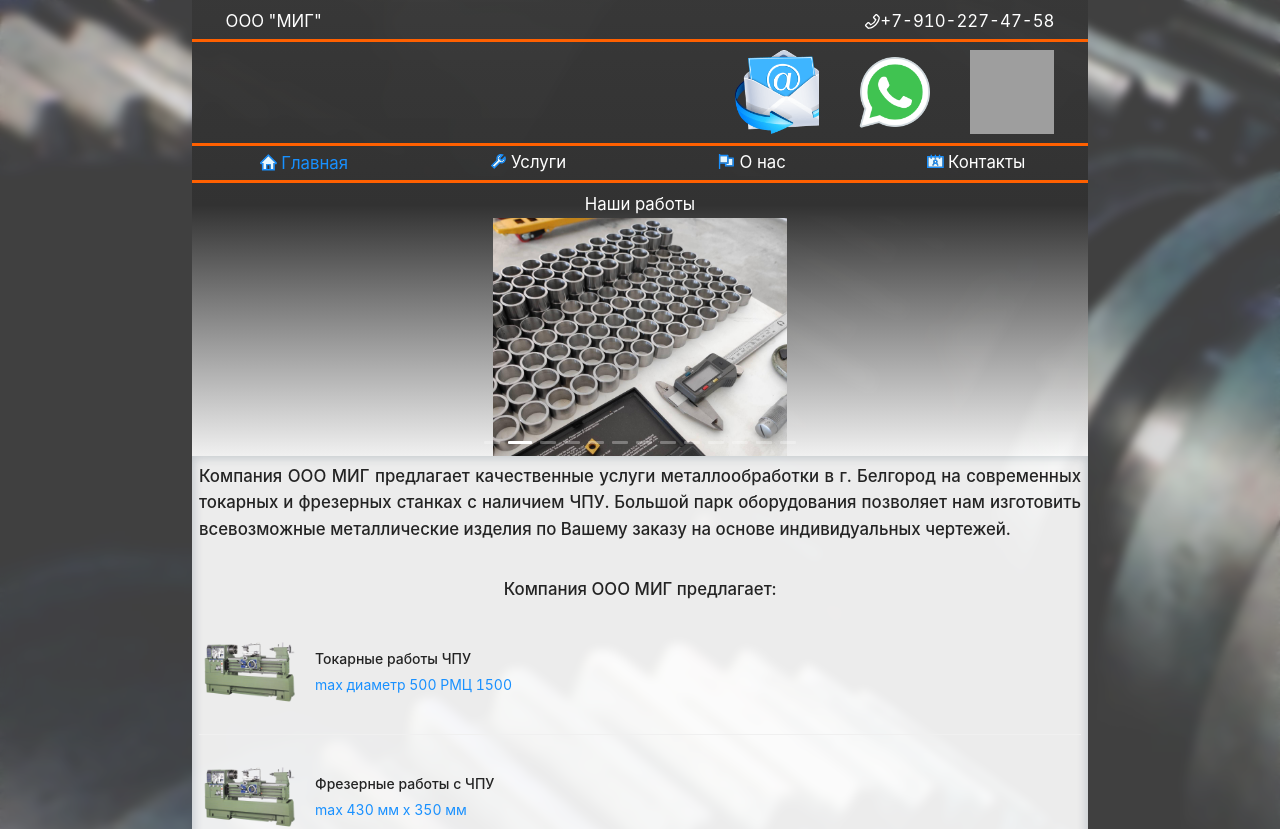
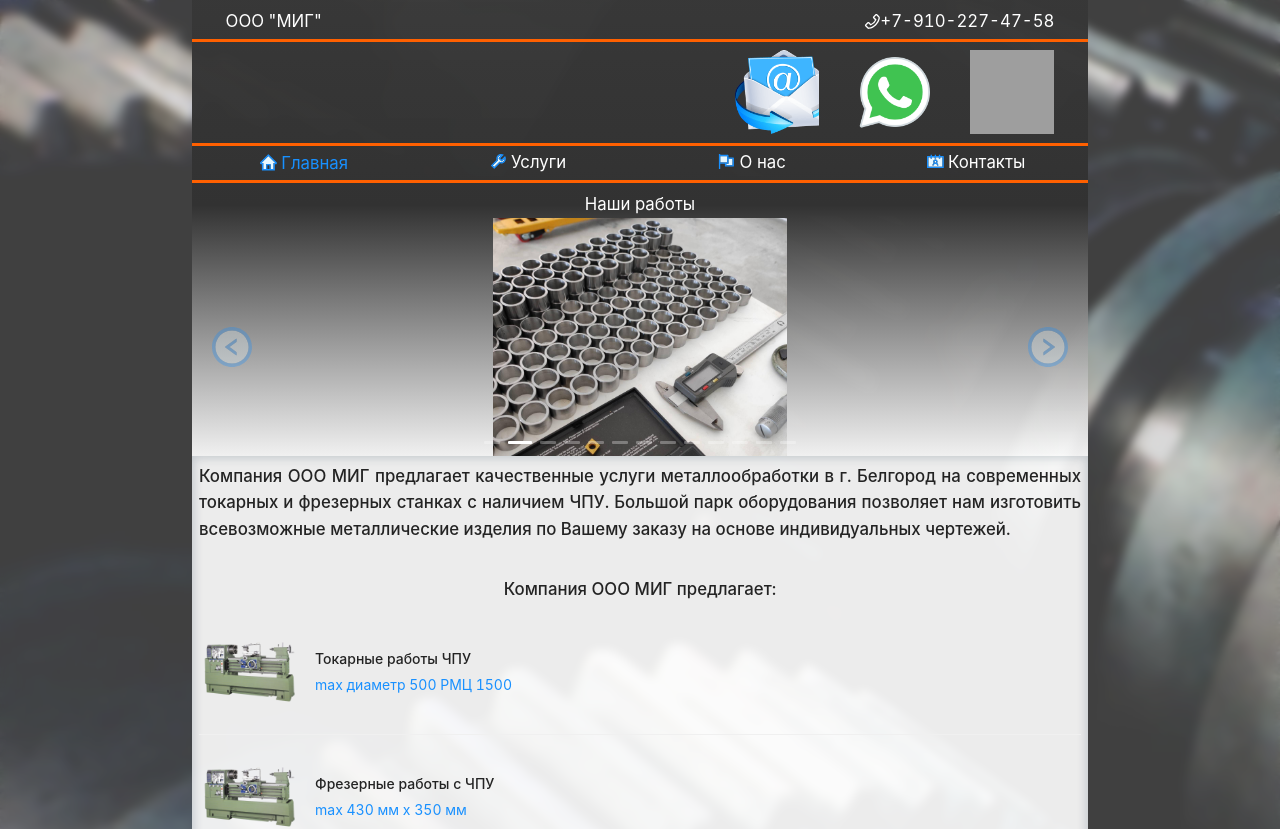
Before and after one commit to Aytcavdep/mig, a React (Create React App) app: page / in a window 1280 px wide. Shown: the top 829 px of the page. Built offline with nearby package versions, Linux system fonts and the light colour scheme; grey boxes are pictures that could not be loaded; the HTML template or start-up script is replaced by a standard one.

Commit message:
Added carousel arrow

```diff
--- a/public/index.html
+++ b/public/index.html
@@ -2,6 +2,44 @@
 <html lang="ru">
   <head>
     <meta charset="utf-8" />
+    <!-- Yandex.Metrika counter -->
+    <script type="text/javascript">
+      (function (m, e, t, r, i, k, a) {
+        m[i] =
+          m[i] ||
+          function () {
+            (m[i].a = m[i].a || []).push(arguments);
+          };
+        m[i].l = 1 * new Date();
+        (k = e.createElement(t)),
+          (a = e.getElementsByTagName(t)[0]),
+          (k.async = 1),
+          (k.src = r),
+          a.parentNode.insertBefore(k, a);
+      })(
+        window,
+        document,
+        "script",
+        "https://mc.yandex.ru/metrika/tag.js",
+        "ym"
+      );
+
+      ym(89751434, "init", {
+        clickmap: true,
+        trackLinks: true,
+        accurateTrackBounce: true,
+        webvisor: true
+      });
+    </script>
+    <noscript
+      ><div>
+        <img
+          src="https://mc.yandex.ru/watch/89751434"
+          style="position: absolute; left: -9999px;"
+          alt=""
+        /></div
+    ></noscript>
+    <!-- /Yandex.Metrika counter -->
     <link rel="apple-touch-icon" sizes="180x180" href="apple-touch-icon.png" />
     <link rel="icon" type="image/png" sizes="32x32" href="favicon-32x32.png" />
     <link rel="icon" type="image/png" sizes="16x16" href="favicon-16x16.png" />
--- a/src/components/Carousel.jsx
+++ b/src/components/Carousel.jsx
@@ -1,28 +1,22 @@
 import { Carousel, Image } from "antd";
 import "antd/dist/antd.css";
 import React from "react";
-import { Link } from "react-router-dom";
 import { joblist } from "../pages/services/joblist";
+import { LeftCircleTwoTone, RightCircleTwoTone } from "@ant-design/icons";
 import "./Layout.css";
-/*const contentStyle = {
-  height: "100px",
-  color: "#fff",
-  lineHeight: "100px",
-  textAlign: "left",
-  background: "#000"
-};*/
 
 const CarouselImg = () => (
-  <Carousel autoplay>
+  <Carousel
+    autoplay
+    arrows
+    prevArrow={<LeftCircleTwoTone />}
+    nextArrow={<RightCircleTwoTone />}
+  >
     {joblist.map((item) => (
       <div className="joblist" key={item.id}>
         <div className="img-container">
           <Image align="center" src={item.img} alt={item.title} />
         </div>
-
-        {/* <div className="joblist-container">
-          <div className="joblist-services">{item.services}</div>
-        </div> */}
       </div>
     ))}
   </Carousel>
--- a/src/components/Layout.css
+++ b/src/components/Layout.css
@@ -112,6 +112,44 @@ CarouselImg {
   height: var(--carousel-size);
 }
 
+.ant-carousel .slick-prev,
+.ant-carousel .slick-next,
+.ant-carousel .slick-prev:hover,
+.ant-carousel .slick-next:hover {
+  font-size: 40px;
+}
+
+.ant-carousel .slick-prev,
+.ant-carousel .slick-prev:focus {
+  left: 20px;
+  z-index: 2;
+  color: white;
+  opacity: 0.3;
+}
+
+.ant-carousel .slick-next,
+.ant-carousel .slick-next:focus {
+  right: 40px;
+  z-index: 2;
+  color: white;
+  opacity: 0.3;
+}
+/*
+@media (min-width: 600px) {
+  .ant-carousel .slick-next:hover,
+.ant-carousel .slick-prev:hover {
+  opacity: 1;
+  transition: all 0.3s;
+
+}
+}
+*/
+.ant-carousel .slick-next:active,
+.ant-carousel .slick-prev:active {
+  opacity: 1;
+  transition: all 0.3s;
+}
+
 .container {
   -webkit-box-shadow: 0px 0px 10px 2px rgba(34, 60, 80, 0.2) inset;
   -moz-box-shadow: 0px 0px 10px 2px rgba(34, 60, 80, 0.2) inset;
```
